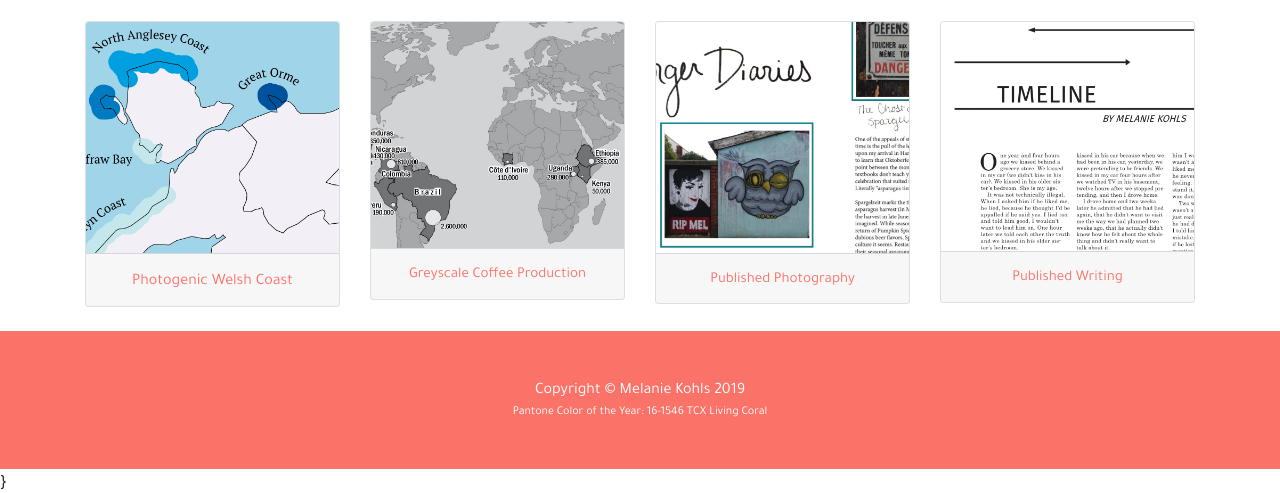
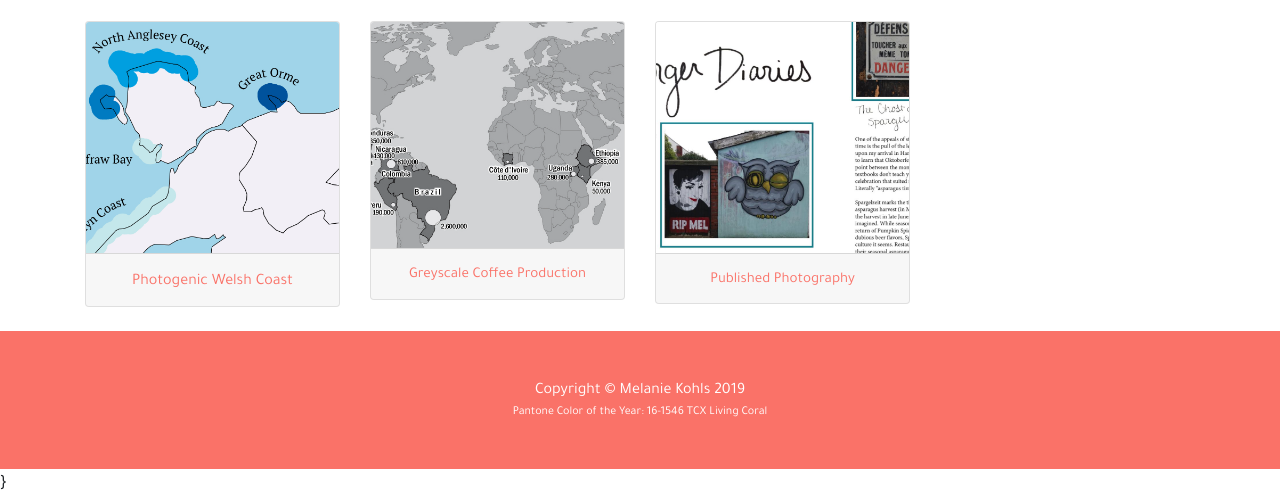
Before and after one commit to melanie-n-k/melanie-n-k.github.io, a website: page index.html in a window 1280 px wide. Shown: the part 598-1091 px from the top of the page. Drawn offline with nearby package versions, Linux system fonts and the light colour scheme.

Commit message:
remove broken link section

```diff
--- a/index.html
+++ b/index.html
@@ -138,15 +138,6 @@
             </div>
           </div>
         </div>
-
-        <div class="col-lg-3 col-md-6 mb-4">
-          <div class="card">
-            <img class="card-img-top" src="assets/img/illumination.png" alt="">
-            <div style="font-size: 15px;" class="card-footer">
-              <a href="http://www.uwilluminationjournal.com/in-print/" class="links">Published Writing</a>
-            </div>
-          </div>
-        </div>
       </div>
       <!-- /.row -->
 
```
